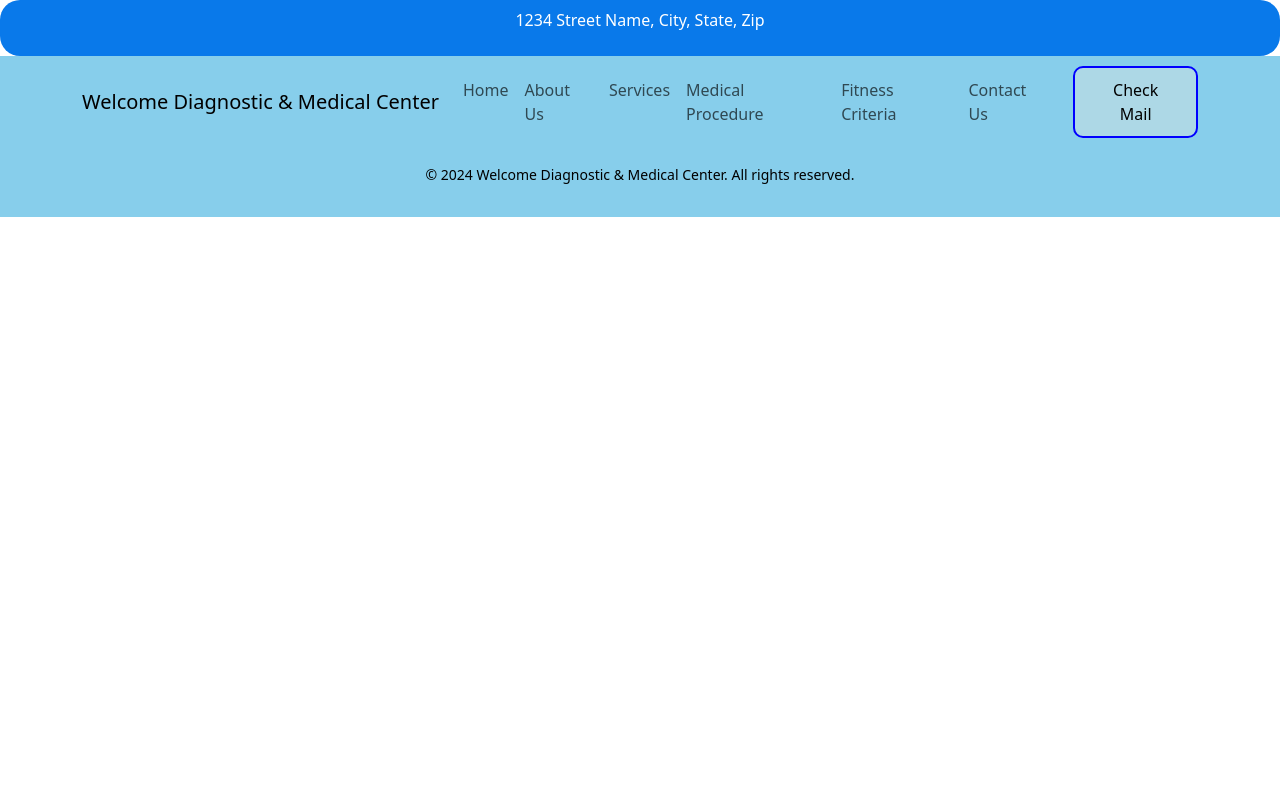
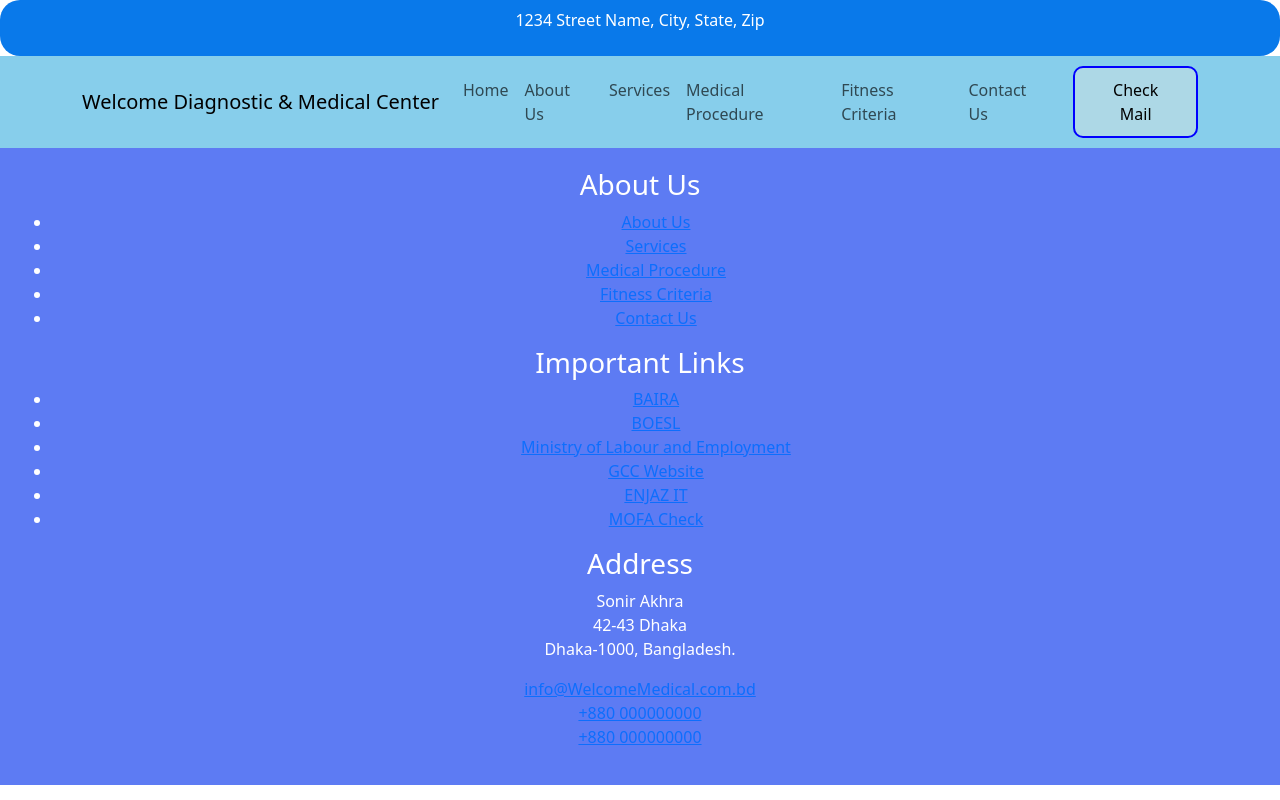
Before and after one commit to aaabir2a/welcome-diagnostic-frontend, a Next.js app: page /contact in a window 1280 px wide. Built offline with nearby package versions, Linux system fonts and the light colour scheme.

Commit message:
footer section

```diff
--- a/app/components/Footer/Footer.jsx
+++ b/app/components/Footer/Footer.jsx
@@ -1,10 +1,45 @@
-import styles from "./Footer.module.scss";
+// components/Footer.jsx
+import React from 'react';
+import styles from './Footer.module.scss';
 
 const Footer = () => {
   return (
-    <footer className={`text-center py-3 ${styles.Footer}`}>
-      <p>&copy; 2024 Welcome Diagnostic & Medical Center. All rights reserved.</p>
-    </footer>
+    <div className={styles.footer}>
+      <div className={styles.footerSection}>
+        <h3>About Us</h3>
+        <ul className={styles.footerLinks}>
+          <li><a href="#">About Us</a></li>
+          <li><a href="#">Services</a></li>
+          <li><a href="#">Medical Procedure</a></li>
+          <li><a href="#">Fitness Criteria</a></li>
+          <li><a href="#">Contact Us</a></li>
+        </ul>
+      </div>
+      <div className={styles.footerSection}>
+        <h3>Important Links</h3>
+        <ul className={styles.footerLinks}>
+          <li><a href="#">BAIRA</a></li>
+          <li><a href="#">BOESL</a></li>
+          <li><a href="#">Ministry of Labour and Employment</a></li>
+          <li><a href="#">GCC Website</a></li>
+          <li><a href="#">ENJAZ IT</a></li>
+          <li><a href="#">MOFA Check</a></li>
+        </ul>
+      </div>
+      <div className={styles.footerSection}>
+        <h3>Address</h3>
+        <p className={styles.footerAddress}>
+          Sonir Akhra<br />
+          42-43 Dhaka<br />
+          Dhaka-1000, Bangladesh.
+        </p>
+        <p className={styles.footerContact}>
+          <a href="mailto:info@ibnomar.com.bd">info@WelcomeMedical.com.bd</a><br />
+          <a href="tel:+880 2226638040">+880 000000000</a><br />
+          <a href="tel:+880 1708420389">+880 000000000</a>
+        </p>
+      </div>
+    </div>
   );
 };
 
--- a/app/components/Footer/Footer.module.scss
+++ b/app/components/Footer/Footer.module.scss
@@ -1,18 +1,43 @@
-.Footer {
-    background-color: #87ceeb;
-    color: #000;
-    text-align: center;
-    padding: 15px 10px;
-    font-size: 14px;
+// components/Footer.module.scss
+
+.footer {
+  background-color: #5d7bf3;
+  color: #fff;
+  padding: 20px;
+  text-align: center;
+
+  .footer-section {
+    margin-bottom: 20px;
   }
 
-  .Footer a {
-    color: #000;
-    text-decoration: none;
-    font-weight: 500;
-    transition: color 0.3s ease;
+  .footer-section h3 {
+    margin-top: 0;
   }
 
-  .Footer a:hover {
-    color: #007bff;
+  .footer-links {
+    list-style: none;
+    padding: 0;
+    margin: 0;
+
+    li {
+      margin-bottom: 10px;
+    }
+
+    a {
+      color: #fff;
+      text-decoration: none;
+
+      &:hover {
+        color: #ccc;
+      }
+    }
   }
+
+  .footer-address {
+    margin-bottom: 20px;
+  }
+
+  .footer-contact {
+    margin-bottom: 20px;
+  }
+}
```
Also changed, not shown: 1 other file (tests, documents, lock files or other folders).
